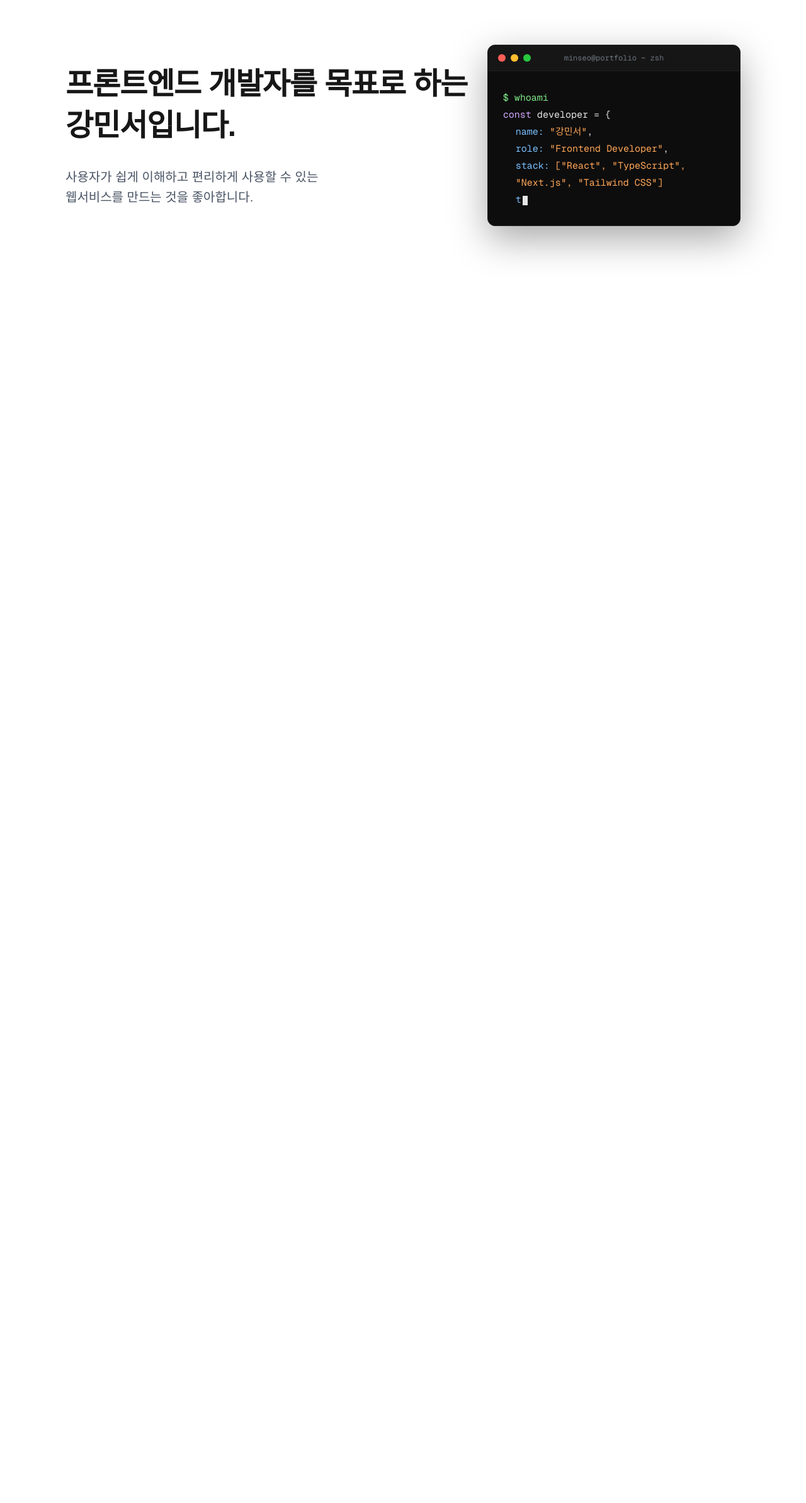
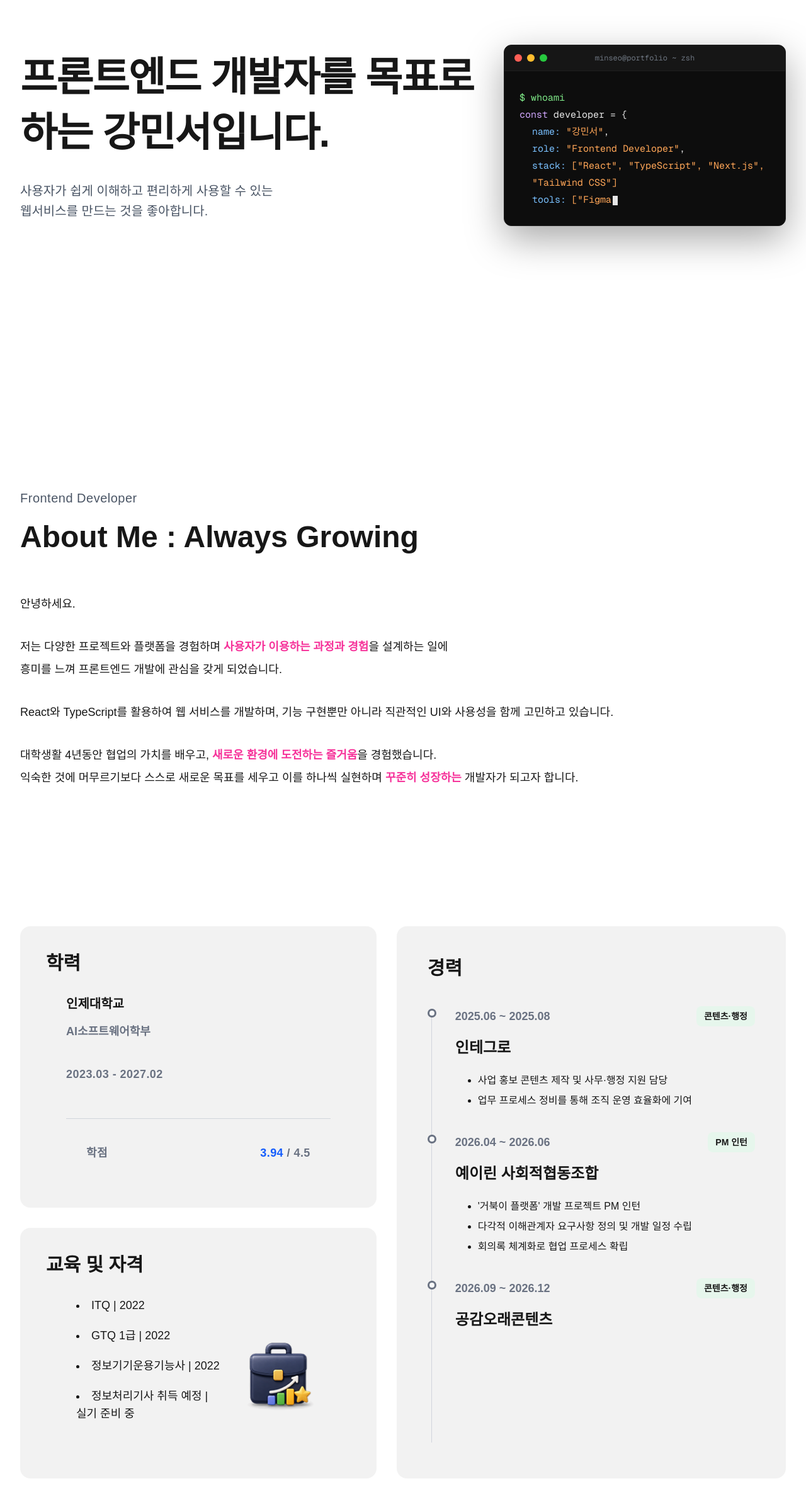
Before and after one commit to sandy424/ms-portfolio, a Next.js app: page / in a window 1280 px wide. Shown: the part 293-2680 px from the top of the page at 63% size. Before the commit the page ends 800 px from the top, so only its background shows below. Built offline with nearby package versions, Linux system fonts and the light colour scheme.

Commit message:
🎨 style: 반응형 UI 디자인 개선

```diff
--- a/src/app/page.tsx
+++ b/src/app/page.tsx
@@ -5,12 +5,12 @@ import History from "../components/History";
 
 export default function Home() {
   return (
-    <main className="h-screen overflow-y-auto snap-y snap-mandatory scroll-smooth">
+    <main className="min-h-screen overflow-y-auto snap-y snap-mandatory scroll-smooth">
       <div className="mx-auto w-full max-w-2xl px-5 pt-10 sm:px-8 sm:pt-14">
         <Header />
       </div>
       <div className="flex flex-1">
-        <Intro />
+      <Intro />
       </div>
       <AboutMe />
       <History />
--- a/src/components/AboutMe.tsx
+++ b/src/components/AboutMe.tsx
@@ -1,11 +1,11 @@
 export default function AboutMe() {
   return (
-        <section className="flex min-h-screen w-full items-center py-16 sm:py-20">
-            <div className="mx-auto w-full max-w-[1600px] px-28">
-                <p className="text-xl font-medium tracking-tight text-gray-600 tracking-wide">
+    <section className="flex min-h-screen w-full items-center px-4 py-16 sm:px-6 sm:py-20 lg:px-8">
+      <div className="mx-auto w-full max-w-[1600px]">
+        <p className="text-lg font-medium tracking-tight tracking-wide text-gray-600 sm:text-xl">
           Frontend Developer
         </p>
-                <h1 className="mt-6 text-5xl font-bold">
+        <h1 className="mt-6 text-4xl font-bold sm:text-5xl">
           About Me : Always Growing
         </h1>
 
@@ -13,7 +13,7 @@ export default function AboutMe() {
             <div className="space-y-8 text-lg leading-loose">
             <p>안녕하세요.</p>
             <p>
-                            저는 다양한 프로젝트와 플랫폼을 경험하며 <span className="font-bold text-pink-500">사용자가 이용하는 과정과 경험</span>을 설계하는 일에 <br/>
+              저는 다양한 프로젝트와 플랫폼을 경험하며 <span className="font-bold text-pink-500">사용자가 이용하는 과정과 경험</span>을 설계하는 일에 <br className="hidden sm:block" />
               흥미를 느껴 프론트엔드 개발에 관심을 갖게 되었습니다.
             </p>
             <p>
@@ -21,7 +21,7 @@ export default function AboutMe() {
               사용성을 함께 고민하고 있습니다.
             </p>
             <p>
-                            대학생활 4년동안 협업의 가치를 배우고, <span className="font-bold text-pink-500">새로운 환경에 도전하는 즐거움</span>을 경험했습니다. <br/>
+              대학생활 4년동안 협업의 가치를 배우고, <span className="font-bold text-pink-500">새로운 환경에 도전하는 즐거움</span>을 경험했습니다. <br className="hidden sm:block" />
               익숙한 것에 머무르기보다 스스로 새로운 목표를 세우고 이를 하나씩 실현하며 <span className="font-bold text-pink-500">꾸준히 성장하는</span> 개발자가 되고자 합니다.
             </p>
           </div>
--- a/src/components/Career.tsx
+++ b/src/components/Career.tsx
@@ -31,34 +31,34 @@ const careerData: CareerItem[] = [
     company: "공감오래콘텐츠",
     content: [],
   },
-]
+];
 
 export default function Career() {
-  return(
-    <div className="border border-transparent bg-black/5 duration rounded-2xl p-12 w-2xl">
-      <h2 className="text-3xl font-bold">경력</h2>
+  return (
+    <div className="flex w-full flex-col rounded-2xl border border-transparent bg-black/5 p-6 sm:p-8 lg:max-w-[720px] lg:p-12">
+      <h2 className="text-2xl font-bold sm:text-3xl">경력</h2>
 
-      <div className="relative pl-7 mt-10 pb-10">
-        {/* 선 */}
-        <div className="absolute left-[6px] top-2 bottom-2 w-px bg-gray-300" />
+      <div className="relative mt-10 flex-1 pb-10 pl-7">
+        <div className="absolute bottom-2 left-[6px] top-2 w-px bg-gray-300" />
 
         {careerData.map((item, index) => (
           <div
             key={item.company}
             className={index === careerData.length - 1 ? "relative" : "relative mb-9"}
           >
-              {/* 원 */}
-              <div className="absolute -left-7 top-1.5 w-3.5 h-3.5 rounded-full border border-gray-500 border-3 bg-gray-50" />
+            <div className="absolute -left-7 top-1.5 h-3.5 w-3.5 rounded-full border-3 border-gray-500 bg-gray-50" />
 
-              <div className="flex items-center justify-between mb-4 pl-4">
-                <span className="text-lg font-semibold text-gray-500 leading-loose">{item.period}</span>
-                <span className="bg-green-100/50 text-sm font-semibold py-1.5 px-3 rounded-lg">{item.tag}</span>
+            <div className="mb-4 flex flex-col gap-2 pl-4 sm:flex-row sm:items-center sm:justify-between">
+              <span className="text-base font-semibold leading-loose text-gray-500 sm:text-lg">{item.period}</span>
+              <span className="inline-flex w-fit rounded-lg bg-green-100/50 px-3 py-1.5 text-xs font-semibold sm:text-sm">
+                {item.tag}
+              </span>
             </div>
 
-              <p className="text-2xl font-bold mb-6 pl-4">{item.company}</p>
+            <p className="mb-6 pl-4 text-xl font-bold sm:text-2xl">{item.company}</p>
 
             {item.content && (
-                <ul className="list-disc text-base pl-13 space-y-2">
+              <ul className="list-disc space-y-2 pl-10 text-sm sm:pl-13 sm:text-base">
                 {item.content.map((content) => (
                   <li key={content}>{content}</li>
                 ))}
@@ -66,8 +66,7 @@ export default function Career() {
             )}
           </div>
         ))}
-
       </div>
     </div>
-  )
+  );
 }
--- a/src/components/History.tsx
+++ b/src/components/History.tsx
@@ -2,35 +2,41 @@ import Career from "./Career";
 
 export default function History() {
   return (
-        <section className="flex min-h-screen w-full items-center justify-center px-5 py-10 sm:px-8 sm:py-14">
-            <div className="mx-auto w-full max-w-[1600px] px-28 flex gap-10 justify-center">
-                <div className="flex flex-col gap-8 w-2xl">
-                    <div className="border border-transparent bg-black/5 duration rounded-2xl p-10">
-                        <h2 className="text-3xl font-bold ">학력</h2>
+    <section className="flex min-h-screen w-full items-center justify-center px-4 py-10 sm:px-6 sm:py-14 lg:px-8">
+      <div className="mx-auto flex w-full max-w-[1600px] flex-col gap-8 lg:flex-row lg:items-stretch lg:justify-center">
+        <div className="flex w-full flex-col gap-8 lg:max-w-[720px]">
+          <div className="rounded-2xl border border-transparent bg-black/5 p-6 sm:p-10">
+            <h2 className="text-2xl font-bold sm:text-3xl">학력</h2>
 
-                        <div className="m-8 flex flex-col">
+            <div className="mt-8 flex flex-col gap-4 sm:m-8 sm:mt-8">
               <p className="text-xl font-semibold">인제대학교</p>
-                            <p className="text-lg text-gray-500 font-semibold">AI소프트웨어학부</p>
-                            <p className="text-lg text-gray-500 font-semibold tracking-wide pt-6">2023.03 - 2027.02</p>
-                            <hr className="mt-10 flex-1 border-0 border-t border-gray-300" />
-                            <div className="flex justify-between mt-6 px-8 text-lg font-semibold text-gray-500 tracking-wide">
+              <p className="text-lg font-semibold text-gray-500">AI소프트웨어학부</p>
+              <p className="pt-2 text-lg font-semibold tracking-wide text-gray-500 sm:pt-6">2023.03 - 2027.02</p>
+              <hr className="mt-6 flex-1 border-0 border-t border-gray-300 sm:mt-10" />
+              <div className="mt-6 flex items-center justify-between gap-3 text-base font-semibold tracking-wide text-gray-500 sm:px-8 sm:text-lg">
                 <p>학점</p>
-                                <p><span className="font-bold text-blue-600">3.94</span> / 4.5</p>
+                <p>
+                  <span className="font-bold text-blue-600">3.94</span> / 4.5
+                </p>
               </div>
             </div>
           </div>
 
-                    <div className="border border-transparent bg-black/5 duration rounded-2xl p-10">
-                        <h2 className="text-3xl font-bold">교육 및 자격</h2>
+          <div className="rounded-2xl border border-transparent bg-black/5 p-6 sm:p-10">
+            <h2 className="text-2xl font-bold sm:text-3xl">교육 및 자격</h2>
 
-                        <div className="m-12 flex justify-between gap-10">
-                            <ul className="list-disc list-inside font-medium space-y-5 text-lg flex flex-col justify-center">
+            <div className="mt-8 flex items-center justify-between gap-3 sm:m-12 sm:mt-8 sm:gap-10">
+              <ul className="list-disc list-inside space-y-2 text-sm font-medium sm:space-y-5 sm:text-lg">
                 <li>ITQ  |  2022</li>
                 <li>GTQ 1급  |  2022</li>
                 <li>정보기기운용기능사  |  2022</li>
                 <li>정보처리기사 취득 예정  | 실기 준비 중</li>
               </ul>
-                            <img className="" src="/Education.png" alt="education" />
+              <img
+                className="h-auto w-[90px] shrink-0 rounded-xl object-cover sm:w-[110px] lg:w-[120px]"
+                src="/Education.png"
+                alt="education"
+              />
             </div>
           </div>
         </div>
--- a/src/components/Intro.tsx
+++ b/src/components/Intro.tsx
@@ -2,19 +2,19 @@ import TerminalTyping from "./TerminalTyping";
 
 export default function Intro() {
   return (
-    <section className="flex min-h-screen w-full items-center justify-center px-5 py-10 sm:px-8 sm:py-14">
-      <div className="mx-auto flex w-full max-w-[1600px] flex-col items-center justify-center gap-8 px-18 xl:flex-row xl:justify-between">
-        <div className="flex flex-col gap-4 xl:max-w-[46rem]">
-          <h1 className="mb-4 text-5xl font-bold leading-snug tracking-tight">
-            프론트엔드 개발자를 목표로 하는 <br />
+    <section className="flex min-h-screen w-full items-center justify-center px-4 py-10 sm:px-6 sm:py-14 lg:px-8">
+      <div className="mx-auto flex w-full max-w-[1600px] flex-col items-center justify-center gap-8 xl:flex-row xl:justify-between">
+        <div className="flex flex-col gap-4 text-center xl:max-w-[46rem] xl:text-left">
+          <h1 className="mb-4 text-3xl font-bold leading-snug tracking-tight sm:text-4xl lg:text-[4rem]">
+            프론트엔드 개발자를 목표로 하는
             강민서입니다.
           </h1>
-          <p className="text-xl font-medium leading-relaxed text-gray-600">
-            사용자가 쉽게 이해하고 편리하게 사용할 수 있는<br />
+          <p className="text-base font-medium leading-relaxed text-gray-600 sm:text-xl">
+            사용자가 쉽게 이해하고 편리하게 사용할 수 있는<br className="hidden sm:block" />
             웹서비스를 만드는 것을 좋아합니다.
           </p>
         </div>
-        <div className="w-full xl:w-auto xl:max-w-[560px] xl:flex-1">
+        <div className="w-full max-w-full xl:w-auto xl:max-w-[560px] xl:flex-1">
           <TerminalTyping />
         </div>
       </div>
```
Lines whose indentation alone changed are shown as unchanged.
